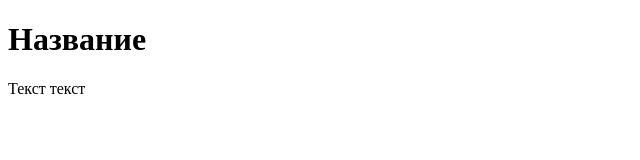
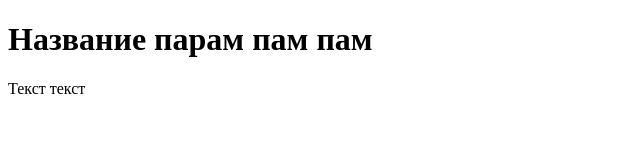
Before and after one commit to lia-test/test-branch, a plain HTML site: page index.html in a window 1280 px wide. Shown: the whole page, without its empty margins (0-640 px from the left). Drawn offline with Linux system fonts and the light colour scheme; files that its build step writes are made by us from their sources.

Commit message:
тест1

```diff
--- a/index.html
+++ b/index.html
@@ -4,11 +4,11 @@
     <meta charset="UTF-8">
     <meta name="viewport" content="width=device-width, initial-scale=1.0">
     <meta http-equiv="X-UA-Compatible" content="ie=edge">
-    <title>Document</title>
+    <title>название красивое</title>
     <link href="style.css" rel="stylesheet">
 </head>
 <body>
-    <h1>Название</h1>
+    <h1>Название парам пам пам</h1>
     <p>Текст текст</p>
 </body>
 </html>
```
